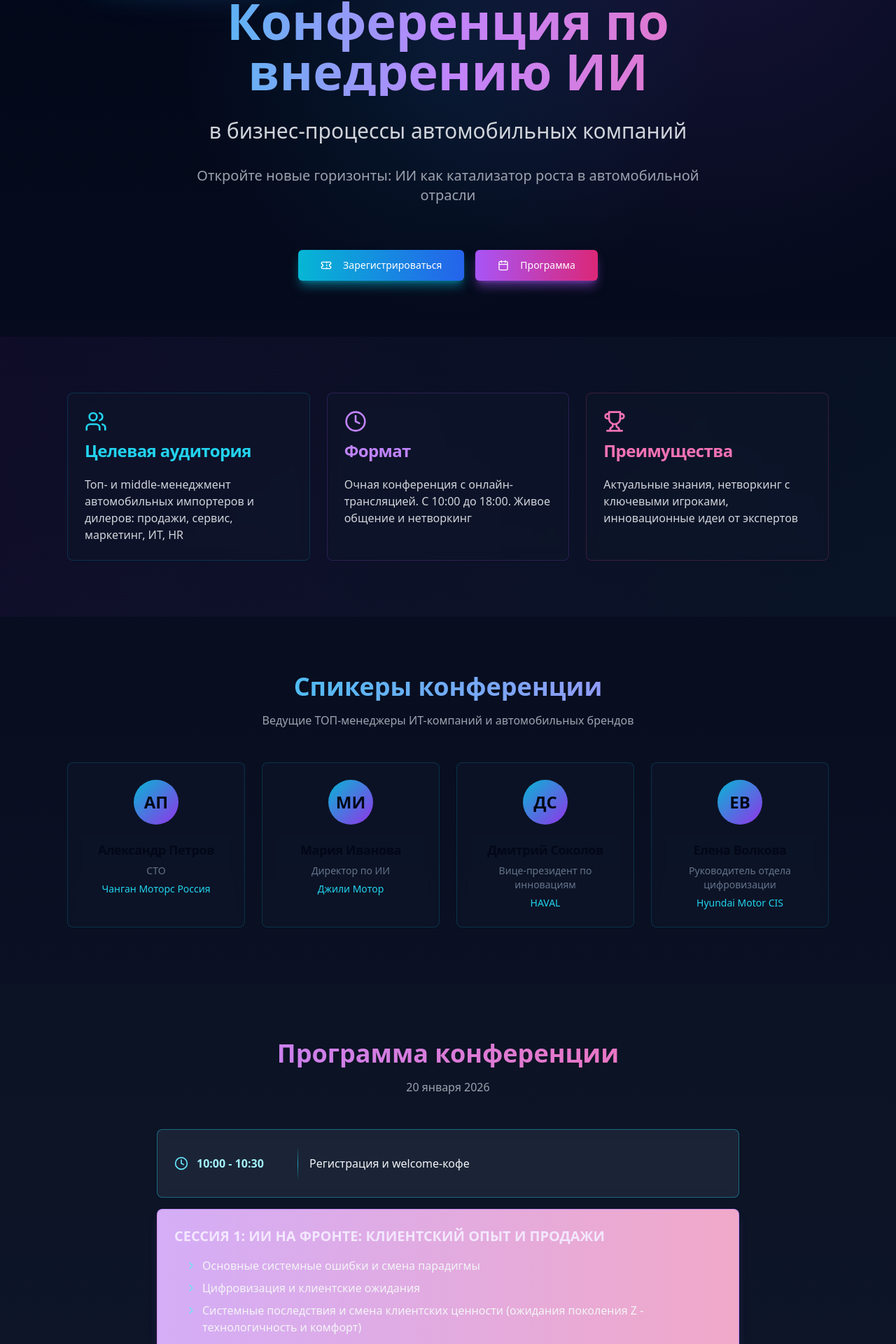
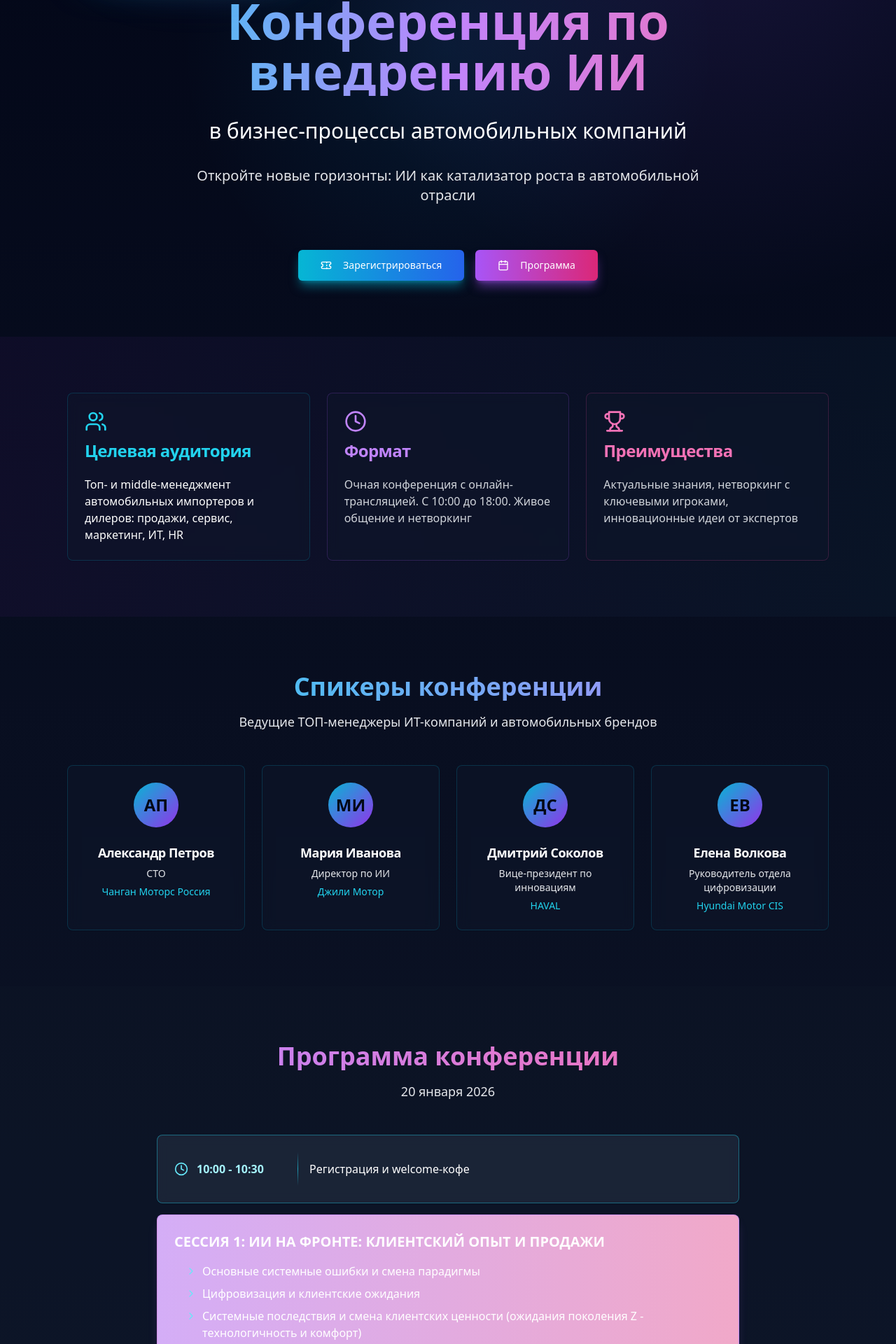
Before and after one commit to pr-poehali-dev/ai-auto-integration, a React (Vite) app: page / in a window 1280 px wide. Shown: the part 343-2263 px from the top of the page at 70% size. Built offline with nearby package versions, Linux system fonts and the light colour scheme.

Commit message:
Повышение контрастности шрифта

```diff
--- a/src/pages/Index.tsx
+++ b/src/pages/Index.tsx
@@ -168,11 +168,11 @@ export default function Index() {
               Конференция по внедрению ИИ
             </h1>
 
-            <p className="text-2xl md:text-3xl text-gray-300 font-light">
+            <p className="text-2xl md:text-3xl text-white font-light">
               в бизнес-процессы автомобильных компаний
             </p>
 
-            <p className="text-xl text-gray-400 max-w-3xl mx-auto">
+            <p className="text-xl text-gray-200 max-w-3xl mx-auto">
               Откройте новые горизонты: ИИ как катализатор роста в автомобильной отрасли
             </p>
 
@@ -207,7 +207,7 @@ export default function Index() {
                 <Icon name="Users" className="text-cyan-400 mb-2" size={32} />
                 <CardTitle className="text-cyan-400">Целевая аудитория</CardTitle>
               </CardHeader>
-              <CardContent className="text-gray-300">
+              <CardContent className="text-white">
                 Топ- и middle-менеджмент автомобильных импортеров и дилеров: продажи, сервис, маркетинг, ИТ, HR
               </CardContent>
             </Card>
@@ -240,7 +240,7 @@ export default function Index() {
           <h2 className="text-4xl font-bold text-center mb-4 bg-gradient-to-r from-cyan-400 to-purple-400 bg-clip-text text-transparent">
             Спикеры конференции
           </h2>
-          <p className="text-center text-gray-400 mb-12">Ведущие ТОП-менеджеры ИТ-компаний и автомобильных брендов</p>
+          <p className="text-center text-gray-200 mb-12 text-lg">Ведущие ТОП-менеджеры ИТ-компаний и автомобильных брендов</p>
 
           <div className="grid md:grid-cols-2 lg:grid-cols-4 gap-6">
             {speakers.map((speaker, index) => (
@@ -249,8 +249,8 @@ export default function Index() {
                   <div className="w-16 h-16 rounded-full bg-gradient-to-br from-cyan-500 to-purple-600 mx-auto mb-4 flex items-center justify-center text-2xl font-bold">
                     {speaker.name.split(' ').map(n => n[0]).join('')}
                   </div>
-                  <CardTitle className="text-center text-lg">{speaker.name}</CardTitle>
-                  <CardDescription className="text-center text-sm">{speaker.position}</CardDescription>
+                  <CardTitle className="text-center text-lg text-white">{speaker.name}</CardTitle>
+                  <CardDescription className="text-center text-sm text-gray-200">{speaker.position}</CardDescription>
                   <p className="text-center text-cyan-400 text-sm font-medium">{speaker.company}</p>
                 </CardHeader>
               </Card>
@@ -264,7 +264,7 @@ export default function Index() {
           <h2 className="text-4xl font-bold text-center mb-4 bg-gradient-to-r from-purple-400 to-pink-400 bg-clip-text text-transparent">
             Программа конференции
           </h2>
-          <p className="text-center text-gray-400 mb-12">20 января 2026</p>
+          <p className="text-center text-gray-200 mb-12 text-lg">20 января 2026</p>
 
           <div className="space-y-4">
             {schedule.map((item, index) => (
@@ -279,11 +279,11 @@ export default function Index() {
                 <CardContent className="p-6">
                   {item.isSession ? (
                     <div className="space-y-4">
-                      <h3 className="text-xl font-bold text-purple-100 mb-4">{item.title}</h3>
+                      <h3 className="text-xl font-bold text-white mb-4">{item.title}</h3>
                       {item.topics && (
                         <ul className="space-y-2 ml-4">
                           {item.topics.map((topic, i) => (
-                            <li key={i} className="text-gray-100 flex items-start gap-2">
+                            <li key={i} className="text-white flex items-start gap-2">
                               <Icon name="ChevronRight" className="text-cyan-300 mt-1 shrink-0" size={16} />
                               <span>{topic}</span>
                             </li>
@@ -292,8 +292,8 @@ export default function Index() {
                       )}
                       {item.cases && (
                         <div className="mt-4 p-4 bg-cyan-500/30 rounded-lg border-2 border-cyan-400/50 shadow-md shadow-cyan-500/30">
-                          <p className="text-sm font-semibold text-cyan-100 mb-2">Кейсы:</p>
-                          <p className="text-gray-100 text-sm">{item.cases}</p>
+                          <p className="text-sm font-semibold text-white mb-2">Кейсы:</p>
+                          <p className="text-white text-sm">{item.cases}</p>
                         </div>
                       )}
                     </div>
@@ -308,7 +308,7 @@ export default function Index() {
                           <div className="h-px md:h-12 md:w-px bg-gradient-to-r md:bg-gradient-to-b from-transparent via-cyan-400/70 to-transparent" />
                         </>
                       )}
-                      <p className="text-gray-100 font-medium">{item.title}</p>
+                      <p className="text-white font-medium">{item.title}</p>
                     </div>
                   )}
                 </CardContent>
@@ -359,7 +359,7 @@ export default function Index() {
             <div className="space-y-6">
               <div>
                 <h3 className="text-3xl font-bold text-white mb-2">Инна Петухова</h3>
-                <p className="text-xl text-gray-400">Генеральный директор АВС</p>
+                <p className="text-xl text-gray-200">Генеральный директор АВС</p>
               </div>
 
               <div className="space-y-4">
@@ -367,7 +367,7 @@ export default function Index() {
                   <CardContent className="p-4 flex items-center gap-4">
                     <Icon name="Mail" className="text-cyan-400 flex-shrink-0" size={28} />
                     <div className="text-left">
-                      <p className="text-gray-400 text-sm mb-1">Email</p>
+                      <p className="text-gray-300 text-sm mb-1">Email</p>
                       <a href="mailto:Inna.Petuhova@autobisconsult.ru" className="text-cyan-300 hover:text-cyan-200 transition-colors">
                         Inna.Petuhova@autobisconsult.ru
                       </a>
@@ -379,7 +379,7 @@ export default function Index() {
                   <CardContent className="p-4 flex items-center gap-4">
                     <Icon name="Phone" className="text-purple-400 flex-shrink-0" size={28} />
                     <div className="text-left">
-                      <p className="text-gray-400 text-sm mb-1">Телефон</p>
+                      <p className="text-gray-300 text-sm mb-1">Телефон</p>
                       <a href="tel:+79852320005" className="text-purple-300 hover:text-purple-200 transition-colors">
                         +7-985-232-00-05
                       </a>
@@ -395,8 +395,8 @@ export default function Index() {
       <section className="py-20 px-4 relative overflow-hidden">
         <div className="absolute inset-0 bg-gradient-to-r from-cyan-900/20 via-purple-900/20 to-pink-900/20" />
         <div className="container mx-auto max-w-4xl text-center relative z-10">
-          <h2 className="text-4xl font-bold mb-6">Не упустите шанс стать частью важного события!</h2>
-          <p className="text-xl text-gray-300 mb-8">Измените будущее автомобильной отрасли вместе с нами</p>
+          <h2 className="text-4xl font-bold mb-6 text-white">Не упустите шанс стать частью важного события!</h2>
+          <p className="text-xl text-white mb-8">Измените будущее автомобильной отрасли вместе с нами</p>
           <Button
             size="lg"
             className="bg-gradient-to-r from-cyan-500 to-purple-600 hover:from-cyan-600 hover:to-purple-700 text-white shadow-xl shadow-purple-500/50 hover-scale"
```
